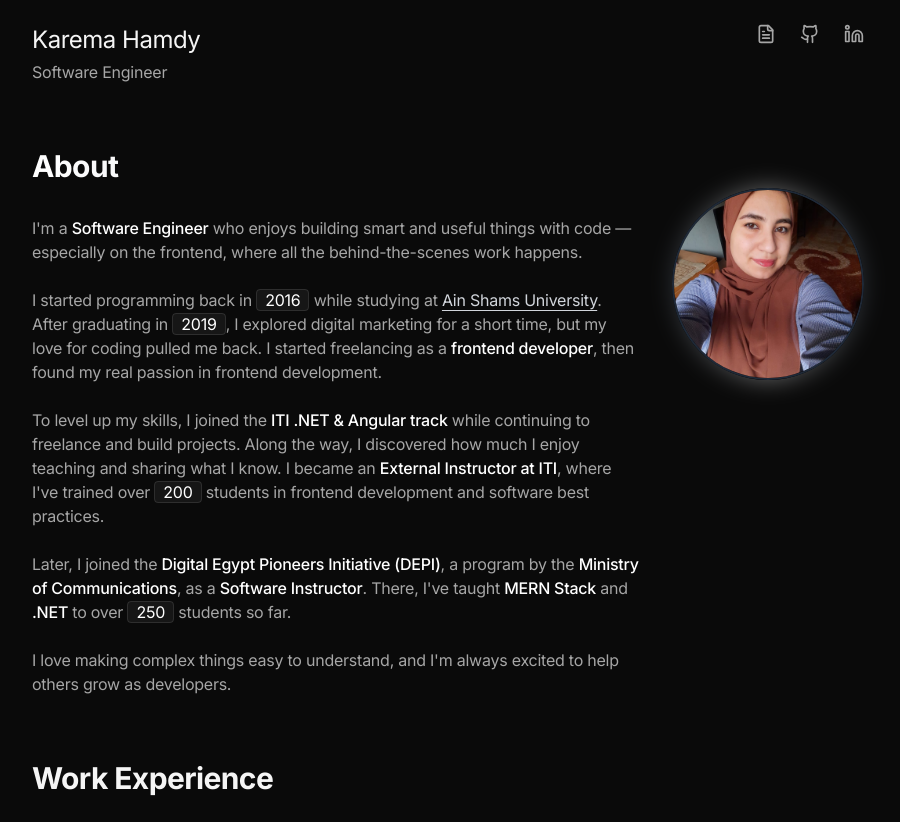
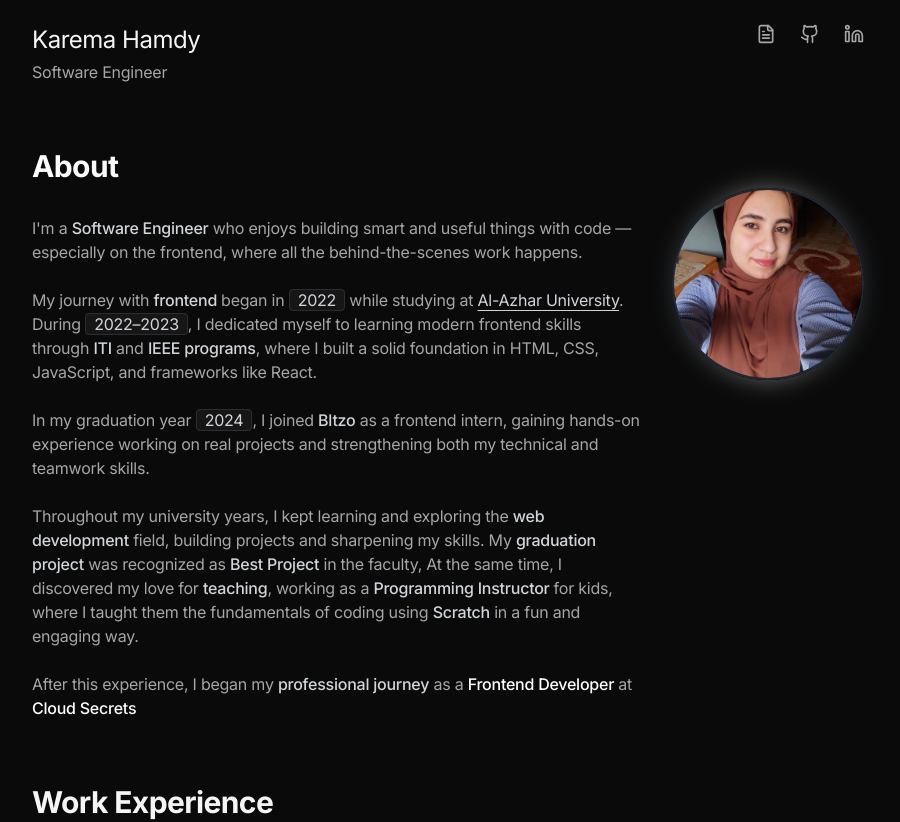
Before and after one commit to karemahamdy/portfolio-2, a Next.js app: page / in a window 1280 px wide. Shown: the top 822 px of the page, without its empty margins (192-1092 px from the left). Built offline with nearby package versions, Linux system fonts and the light colour scheme.

Commit message:
feat: add about

```diff
--- a/app/components/About.tsx
+++ b/app/components/About.tsx
@@ -7,28 +7,54 @@ export default function About() {
         <h2 className="text-2xl sm:text-3xl font-bold mb-6 sm:mb-8 text-left bg-clip-text text-transparent bg-gradient-to-r from-white via-gray-200 to-gray-400 font-heading">About</h2>
         <div className="space-y-6 text-gray-400 text-left leading-relaxed font-sans">
           <p className="text-sm sm:text-base">
-            I&apos;m a <span className="text-white font-medium font-display">Software Engineer</span> who enjoys building smart and useful things with code — especially on the frontend, where all the behind-the-scenes work happens.
+            I&apos;m a <span className="text-gray-300 font-medium font-display">Software Engineer</span> who enjoys building smart and useful things with code — especially on the frontend, where all the behind-the-scenes work happens.
           </p>
+
           <p className="text-sm sm:text-base">
-            I started programming back in <span className="text-white bg-white/5 px-2 rounded border border-white/10 font-mono">2016</span> while studying at{' '}
-            <a href="https://www.asu.edu.eg" className="text-gray-300 hover:text-white underline underline-offset-4 transition-colors duration-200">Ain Shams University</a>.
-            After graduating in <span className="text-white bg-white/5 px-2 rounded border border-white/10 font-mono">2019</span>, I explored digital marketing for a short time, but my love for coding pulled me back.
-            I started freelancing as a <span className="text-white font-medium font-display">frontend developer</span>, then found my real passion in frontend development.
+            My journey with <span className="text-gray-300 font-medium">frontend </span> began in{" "}
+            <span className="text-gray-300 bg-white/5 px-2 rounded border border-white/10 font-mono">2022</span>{" "}
+            while studying at{" "}
+            <a
+              href="https://www.azhar.edu.eg"
+              className="text-gray-300 hover:text-gray-300 underline underline-offset-4 transition-colors duration-200"
+            >
+              Al-Azhar University
+            </a>
+            . During{" "}
+            <span className="text-gray-300 bg-white/5 px-2 rounded border border-white/10 font-mono">2022–2023</span>,
+            I dedicated myself to learning modern frontend skills through{" "}
+            <span className="text-gray-300 font-medium">ITI</span> and{" "}
+            <span className="text-gray-300 font-medium">IEEE programs</span>, where I built a solid foundation in
+            HTML, CSS, JavaScript, and frameworks like React.
+
           </p>
+
           <p className="text-sm sm:text-base">
-            To level up my skills, I joined the <span className="text-white font-medium font-display">ITI .NET & Angular track</span> while continuing to freelance and build projects.
-            Along the way, I discovered how much I enjoy teaching and sharing what I know. I became an <span className="text-white font-medium font-display">External Instructor at ITI</span>,
-            where I&apos;ve trained over <span className="text-white bg-white/5 px-2 rounded border border-white/10 font-mono">200</span> students in frontend development and software best practices.
+            In my graduation year{" "}
+            <span className="text-gray-300 bg-white/5 px-2 rounded border border-white/10 font-mono">2024</span>,
+            I joined <span className="text-gray-300 font-medium">Bltzo</span> as a frontend intern, gaining hands-on
+            experience working on real projects and strengthening both my technical and teamwork skills.
+            </p>
+
+          <p className="text-sm sm:text-base">
+            Throughout my university years, I kept learning and exploring the{" "}
+            <span className="text-gray-300 font-medium font-display">web development</span> field,
+            building projects and sharpening my skills. My{" "}
+            <span className="text-gray-300 font-medium">graduation project</span> was recognized as{" "}
+            <span className="text-gray-300 font-medium">Best Project</span> in the faculty,
+            At the same time, I discovered my love for{" "}
+            <span className="text-gray-300 font-medium">teaching</span>, working as a{" "}
+            <span className="text-gray-300 font-medium font-display">Programming Instructor </span>
+            for kids, where I taught them the fundamentals of coding using{" "}
+            <span className="text-gray-300 font-medium">Scratch</span> in a fun and engaging way.
           </p>
+
+
           <p className="text-sm sm:text-base">
-            Later, I joined the <span className="text-white font-medium font-display">Digital Egypt Pioneers Initiative (DEPI)</span>, a program by the{' '}
-            <span className="text-white font-medium font-display">Ministry of Communications</span>, as a <span className="text-white font-medium font-display">Software Instructor</span>.
-            There, I&apos;ve taught <span className="text-white font-medium font-display">MERN Stack</span> and <span className="text-white font-medium font-display">.NET</span> to over{' '}
-            <span className="text-white bg-white/5 px-2 rounded border border-white/10 font-mono">250</span> students so far.
+            After this experience, I began my{" "}
+            {" "} <span className="text-gray-300 font-medium font-display">professional journey</span>{" "} as a{" "} <span className="text-white font-medium font-display">Frontend Developer</span>{" "} at{" "} <span className="text-white font-medium font-display">Cloud Secrets</span>
           </p>
-          <p className="text-sm sm:text-base">
-            I love making complex things easy to understand, and I&apos;m always excited to help others grow as developers.
-          </p>
+
         </div>
       </div>
       <div className="group w-32 h-32 sm:w-48 sm:h-48 relative mb-4 sm:mb-0 sm:self-start sm:mt-10">
```
